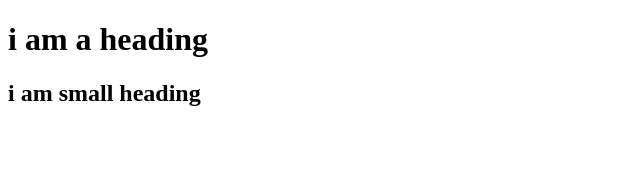
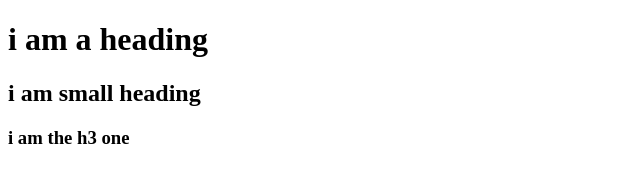
Before and after one commit to KaruneshPal/crap-portfolio, a plain HTML site: page index.html in a window 1280 px wide. Shown: the whole page, without its empty margins (0-640 px from the left). Drawn offline with Linux system fonts and the light colour scheme.

Commit message:
added the h3 tag

```diff
--- a/index.html
+++ b/index.html
@@ -7,5 +7,6 @@
   <body>
  <h1> i am a heading </h1>
  <h2> i am small heading</h2>
+ <h3> i am the h3 one <h3>
   </body>
 </html>
```
